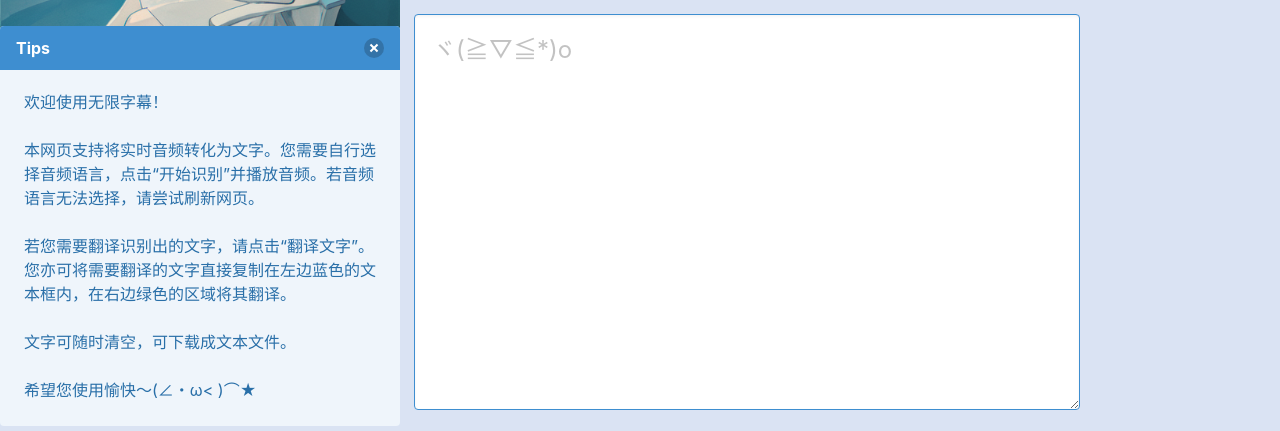
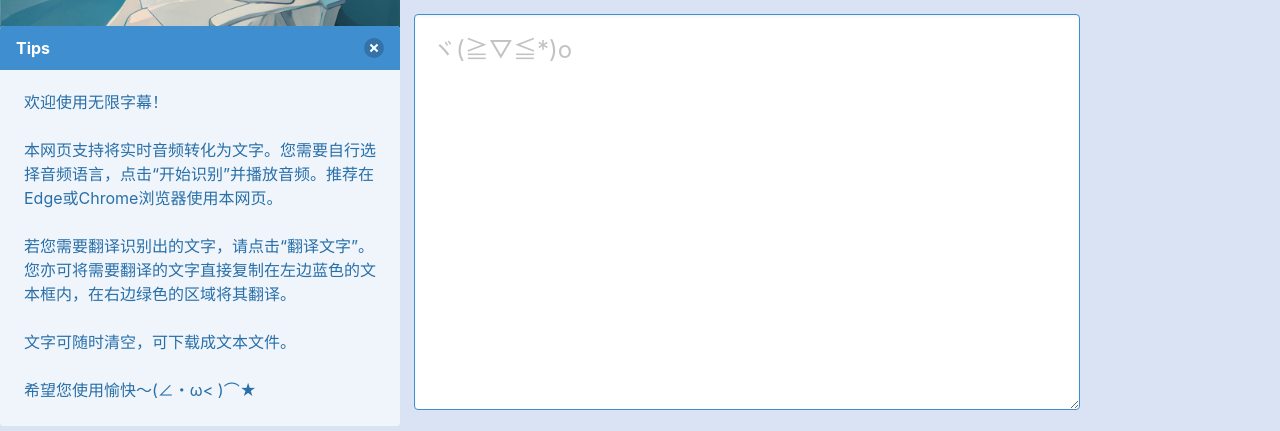
Before and after one commit to iamitis/2023EL-WXZM, a plain HTML site: page index.html in a window 1280 px wide. Shown: the part 274-705 px from the top of the page. Drawn offline with nearby package versions, Linux system fonts and the light colour scheme.

Commit message:
Update index.html

```diff
--- a/index.html
+++ b/index.html
@@ -22,7 +22,7 @@
         欢迎使用无限字幕！
         <br/>
         <br/>
-        本网页支持将实时音频转化为文字。您需要自行选择音频语言，点击“开始识别”并播放音频。若音频语言无法选择，请尝试刷新网页。
+        本网页支持将实时音频转化为文字。您需要自行选择音频语言，点击“开始识别”并播放音频。推荐在Edge或Chrome浏览器使用本网页。
         <br/>
         <br/>
         若您需要翻译识别出的文字，请点击“翻译文字”。您亦可将需要翻译的文字直接复制在左边蓝色的文本框内，在右边绿色的区域将其翻译。
```
